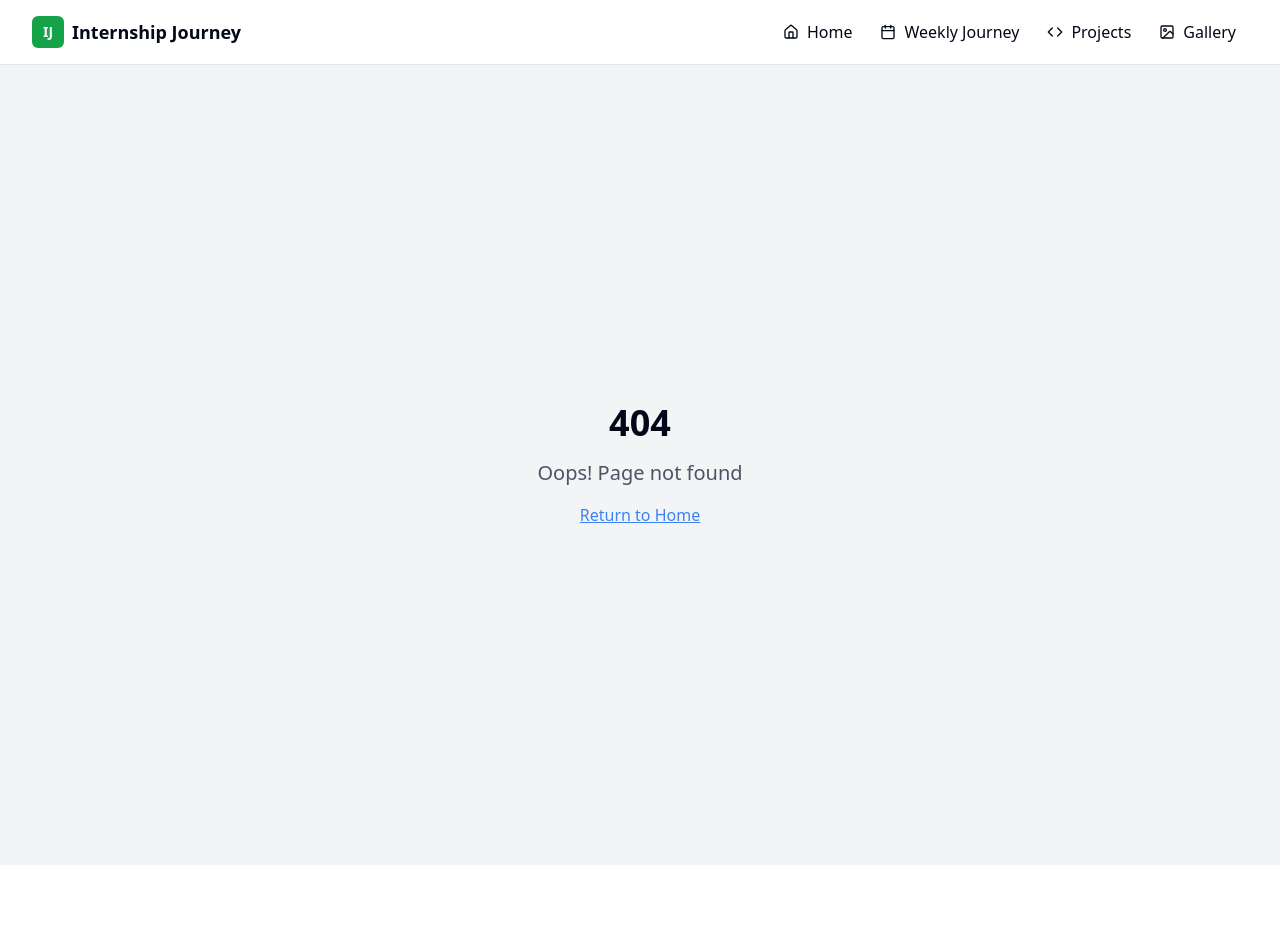
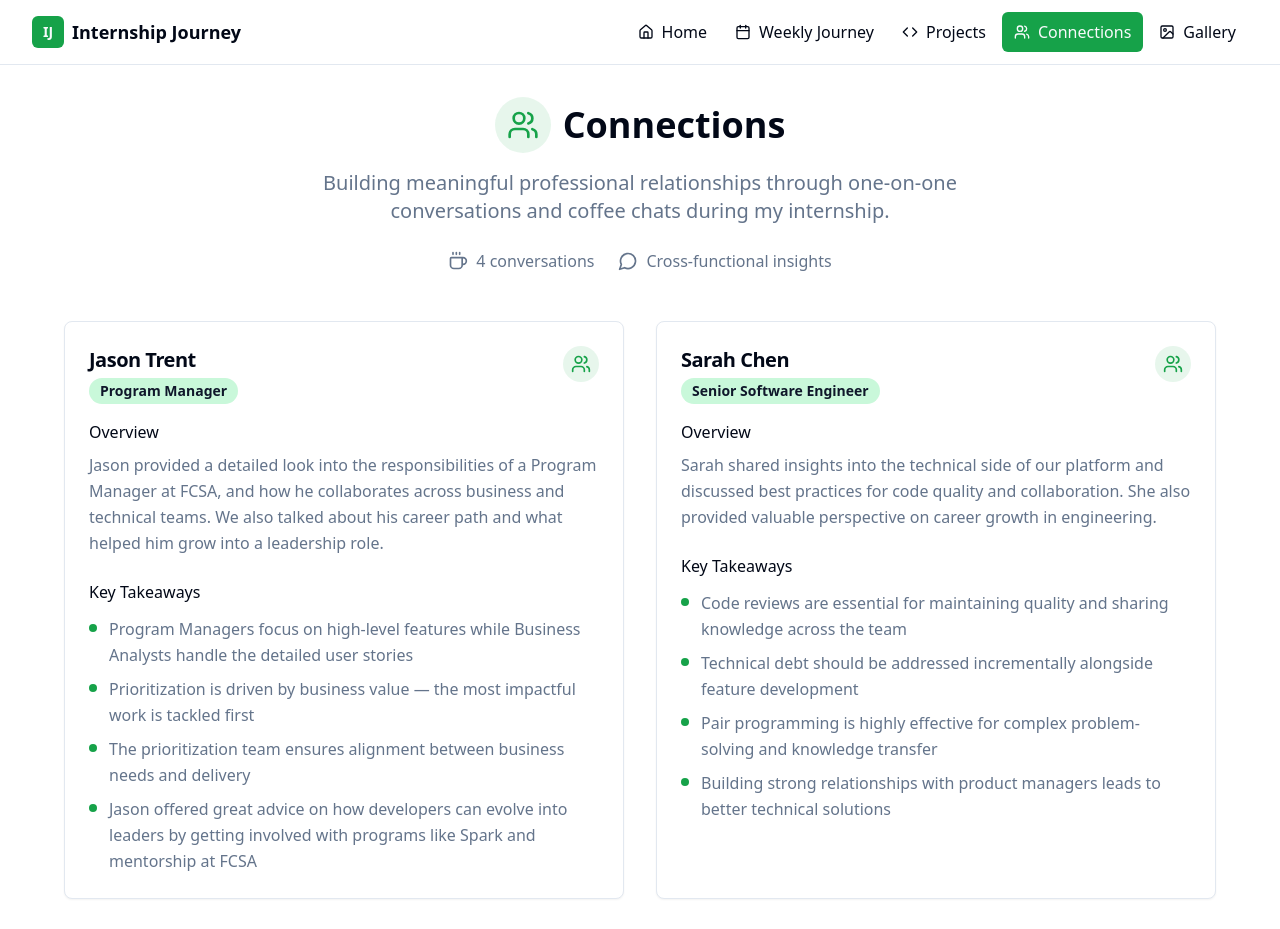
Before and after one commit to Ikuchar1/FCSA_Intern_Presentation, a React (Vite) app: page /connections in a window 1280 px wide. Before the commit this address had no page. Shown: the top 929 px of the page. Before the commit the page ends 865 px from the top, so only its background shows below. Built offline with nearby package versions, Linux system fonts and the light colour scheme.

Commit message:
Add Connections page
Create a new "Connections" page to display 1-on-1 conversations. The page will feature cards for each conversation, including the person's name, title, a summary, and key takeaways formatted as a bulleted list. Includes a sample card for Jason Trent and placeholder cards.

```diff
--- a/src/App.tsx
+++ b/src/App.tsx
@@ -7,6 +7,7 @@ import Home from "./pages/Home";
 import Gallery from "./pages/Gallery";
 import Projects from "./pages/Projects";
 import WeeklyJourney from "./pages/WeeklyJourney";
+import Connections from "./pages/Connections";
 import Navigation from "./components/Navigation";
 import NotFound from "./pages/NotFound";
 
@@ -24,6 +25,7 @@ const App = () => (
           <Route path="/gallery" element={<Gallery />} />
           <Route path="/projects" element={<Projects />} />
           <Route path="/weekly-journey" element={<WeeklyJourney />} />
+          <Route path="/connections" element={<Connections />} />
           {/* ADD ALL CUSTOM ROUTES ABOVE THE CATCH-ALL "*" ROUTE */}
           <Route path="*" element={<NotFound />} />
         </Routes>
--- a/src/components/Navigation.tsx
+++ b/src/components/Navigation.tsx
@@ -2,7 +2,7 @@ import { useState } from "react";
 import { Link, useLocation } from "react-router-dom";
 import { Button } from "@/components/ui/button";
 import { Sheet, SheetContent, SheetTrigger } from "@/components/ui/sheet";
-import { Menu, Home, ImageIcon, Code, X, Calendar } from "lucide-react";
+import { Menu, Home, ImageIcon, Code, X, Calendar, Users } from "lucide-react";
 
 const Navigation = () => {
   const [isOpen, setIsOpen] = useState(false);
@@ -12,6 +12,7 @@ const Navigation = () => {
     { name: "Home", path: "/", icon: Home },
     { name: "Weekly Journey", path: "/weekly-journey", icon: Calendar },
     { name: "Projects", path: "/projects", icon: Code },
+    { name: "Connections", path: "/connections", icon: Users },
     { name: "Gallery", path: "/gallery", icon: ImageIcon },
   ];
 
--- /dev/null
+++ b/src/pages/Connections.tsx
@@ -0,0 +1,155 @@
+import { Card, CardContent, CardHeader, CardTitle } from "@/components/ui/card";
+import { Badge } from "@/components/ui/badge";
+import { Users, Coffee, MessageCircle } from "lucide-react";
+
+interface Connection {
+  id: number;
+  name: string;
+  title: string;
+  overview: string;
+  keyTakeaways: string[];
+  image?: string;
+}
+
+const Connections = () => {
+  const connections: Connection[] = [
+    {
+      id: 1,
+      name: "Jason Trent",
+      title: "Program Manager",
+      overview: "Jason provided a detailed look into the responsibilities of a Program Manager at FCSA, and how he collaborates across business and technical teams. We also talked about his career path and what helped him grow into a leadership role.",
+      keyTakeaways: [
+        "Program Managers focus on high-level features while Business Analysts handle the detailed user stories",
+        "Prioritization is driven by business value — the most impactful work is tackled first",
+        "The prioritization team ensures alignment between business needs and delivery",
+        "Jason offered great advice on how developers can evolve into leaders by getting involved with programs like Spark and mentorship at FCSA"
+      ]
+    },
+    {
+      id: 2,
+      name: "Sarah Chen",
+      title: "Senior Software Engineer",
+      overview: "Sarah shared insights into the technical side of our platform and discussed best practices for code quality and collaboration. She also provided valuable perspective on career growth in engineering.",
+      keyTakeaways: [
+        "Code reviews are essential for maintaining quality and sharing knowledge across the team",
+        "Technical debt should be addressed incrementally alongside feature development",
+        "Pair programming is highly effective for complex problem-solving and knowledge transfer",
+        "Building strong relationships with product managers leads to better technical solutions"
+      ]
+    },
+    {
+      id: 3,
+      name: "Michael Rodriguez",
+      title: "UX Designer",
+      overview: "Michael explained the design thinking process and how user research drives product decisions. We discussed the collaboration between design and engineering teams.",
+      keyTakeaways: [
+        "User research should happen early and often to validate design assumptions",
+        "Prototyping helps bridge the gap between design concepts and technical implementation",
+        "Cross-functional collaboration improves both user experience and technical feasibility",
+        "Design systems ensure consistency while allowing for creative solutions"
+      ]
+    },
+    {
+      id: 4,
+      name: "Amanda Foster",
+      title: "Product Owner",
+      overview: "Amanda provided insight into product strategy and how customer feedback shapes the roadmap. She emphasized the importance of data-driven decision making in product development.",
+      keyTakeaways: [
+        "Customer feedback is collected through multiple channels and analyzed for patterns",
+        "Feature prioritization balances customer needs, technical constraints, and business goals",
+        "Regular stakeholder communication prevents misalignment and scope creep",
+        "Product metrics help measure success and guide future development decisions"
+      ]
+    }
+  ];
+
+  return (
+    <div className="min-h-screen bg-background py-8 px-4">
+      <div className="max-w-6xl mx-auto">
+        {/* Header Section */}
+        <div className="text-center mb-12">
+          <div className="flex items-center justify-center gap-3 mb-4">
+            <div className="p-3 rounded-full bg-primary/10">
+              <Users className="h-8 w-8 text-primary" />
+            </div>
+            <h1 className="text-4xl font-bold text-foreground">Connections</h1>
+          </div>
+          <p className="text-xl text-muted-foreground max-w-3xl mx-auto">
+            Building meaningful professional relationships through one-on-one conversations and coffee chats during my internship.
+          </p>
+          <div className="flex items-center justify-center gap-6 mt-6">
+            <div className="flex items-center gap-2 text-muted-foreground">
+              <Coffee className="h-5 w-5" />
+              <span>{connections.length} conversations</span>
+            </div>
+            <div className="flex items-center gap-2 text-muted-foreground">
+              <MessageCircle className="h-5 w-5" />
+              <span>Cross-functional insights</span>
+            </div>
+          </div>
+        </div>
+
+        {/* Connections Grid */}
+        <div className="grid grid-cols-1 md:grid-cols-2 gap-8">
+          {connections.map((connection) => (
+            <Card key={connection.id} className="hover:shadow-lg transition-shadow duration-300">
+              <CardHeader className="pb-4">
+                <div className="flex items-start justify-between">
+                  <div>
+                    <CardTitle className="text-xl font-semibold text-foreground mb-1">
+                      {connection.name}
+                    </CardTitle>
+                    <Badge variant="secondary" className="text-sm">
+                      {connection.title}
+                    </Badge>
+                  </div>
+                  <div className="p-2 rounded-full bg-primary/10">
+                    <Users className="h-5 w-5 text-primary" />
+                  </div>
+                </div>
+              </CardHeader>
+
+              <CardContent className="space-y-6">
+                {/* Overview */}
+                <div>
+                  <h4 className="font-medium text-foreground mb-2">Overview</h4>
+                  <p className="text-muted-foreground leading-relaxed">
+                    {connection.overview}
+                  </p>
+                </div>
+
+                {/* Key Takeaways */}
+                <div>
+                  <h4 className="font-medium text-foreground mb-3">Key Takeaways</h4>
+                  <ul className="space-y-2">
+                    {connection.keyTakeaways.map((takeaway, index) => (
+                      <li key={index} className="flex items-start gap-3">
+                        <div className="w-2 h-2 rounded-full bg-primary mt-2 flex-shrink-0" />
+                        <span className="text-muted-foreground leading-relaxed">
+                          {takeaway}
+                        </span>
+                      </li>
+                    ))}
+                  </ul>
+                </div>
+              </CardContent>
+            </Card>
+          ))}
+        </div>
+
+        {/* Bottom CTA */}
+        <div className="text-center mt-16 p-8 bg-muted/50 rounded-lg">
+          <h3 className="text-xl font-semibold text-foreground mb-2">
+            Building Professional Networks
+          </h3>
+          <p className="text-muted-foreground">
+            These conversations have been invaluable for understanding different roles, gaining industry insights,
+            and building relationships that will benefit my career growth.
+          </p>
+        </div>
+      </div>
+    </div>
+  );
+};
+
+export default Connections;
```
